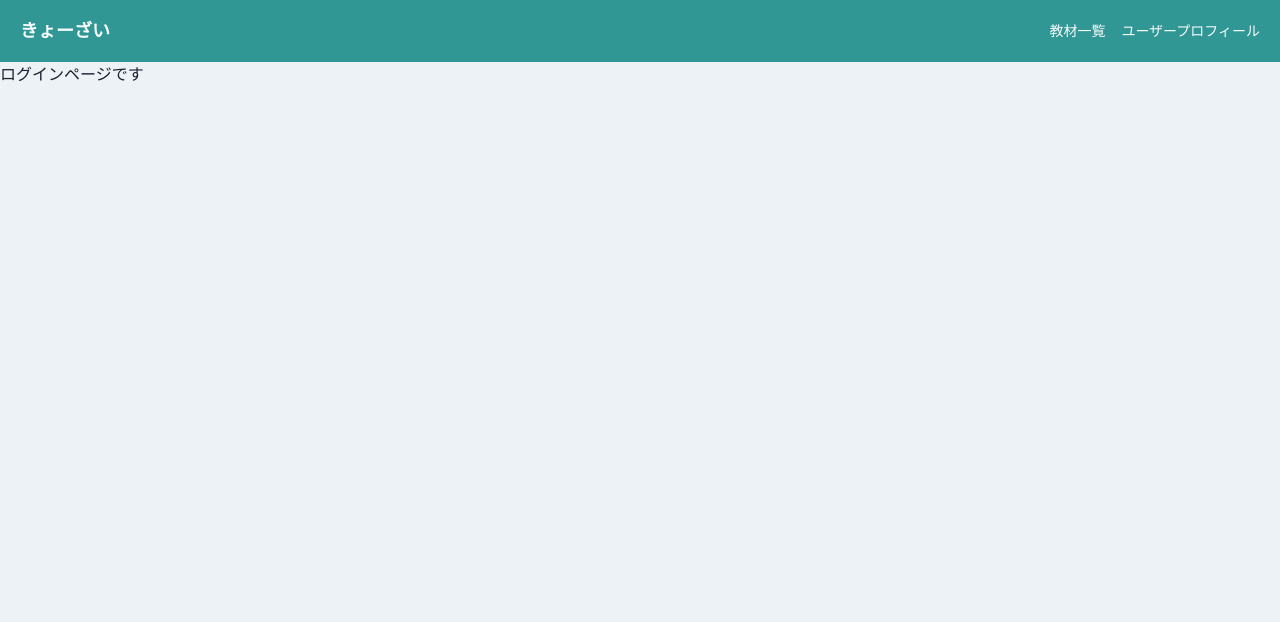
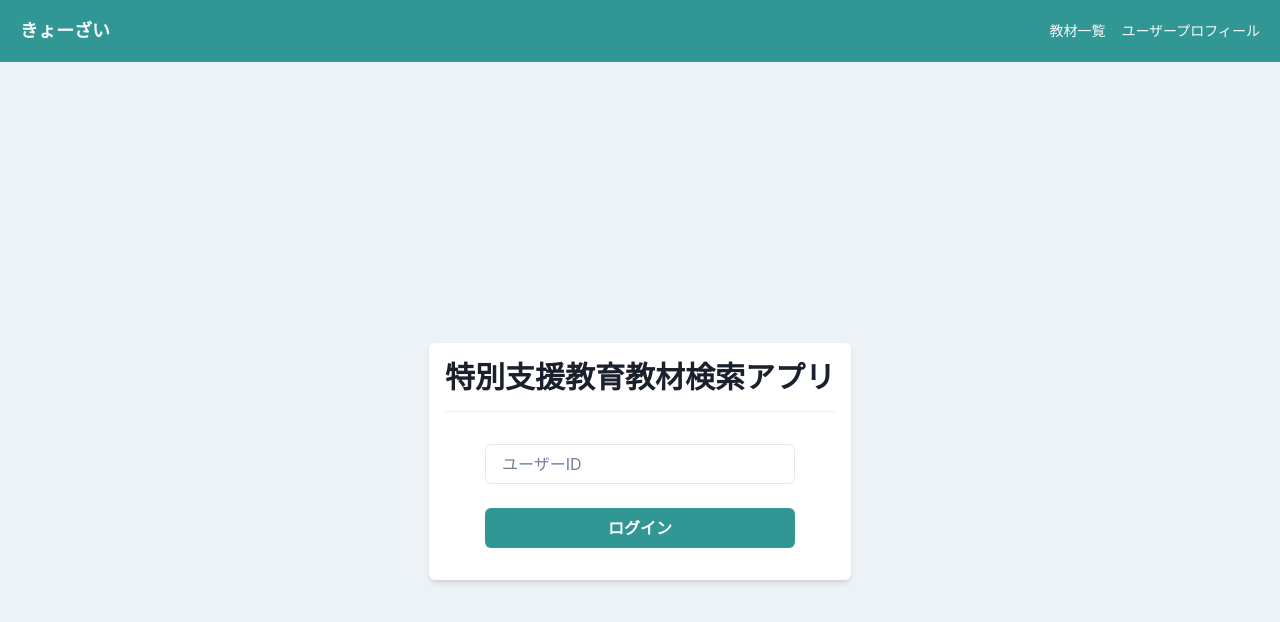
Before and after one commit to sugurufukui/kyo-zai, a React (Create React App) app in the folder front/: page / in a window 1280 px wide. Shown: the top 622 px of the page. Built offline with nearby package versions, Linux system fonts and the light colour scheme.

Commit message:
update: ログイン画面作成

```diff
--- a/front/src/components/pages/Login.tsx
+++ b/front/src/components/pages/Login.tsx
@@ -1,5 +1,29 @@
+import {
+  Box,
+  Button,
+  Divider,
+  Flex,
+  Heading,
+  Input,
+  Stack,
+} from "@chakra-ui/react";
 import { FC, memo } from "react";
 
 export const Login: FC = memo(() => {
-  return <p>ログインページです</p>;
+  return (
+    <Flex align="center" justify="center" height="100vh">
+      <Box bg="white" p="4" borderRadius="md" shadow="md">
+        <Heading as="h1" size="lg" textAlign="center">
+          特別支援教育教材検索アプリ
+        </Heading>
+        <Divider my={4} />
+        <Stack spacing={6} py={4} px={10}>
+          <Input placeholder="ユーザーID" />
+          <Button colorScheme="teal" _hover={{ opacity: 0.8 }}>
+            ログイン
+          </Button>
+        </Stack>
+      </Box>
+    </Flex>
+  );
 });
```
